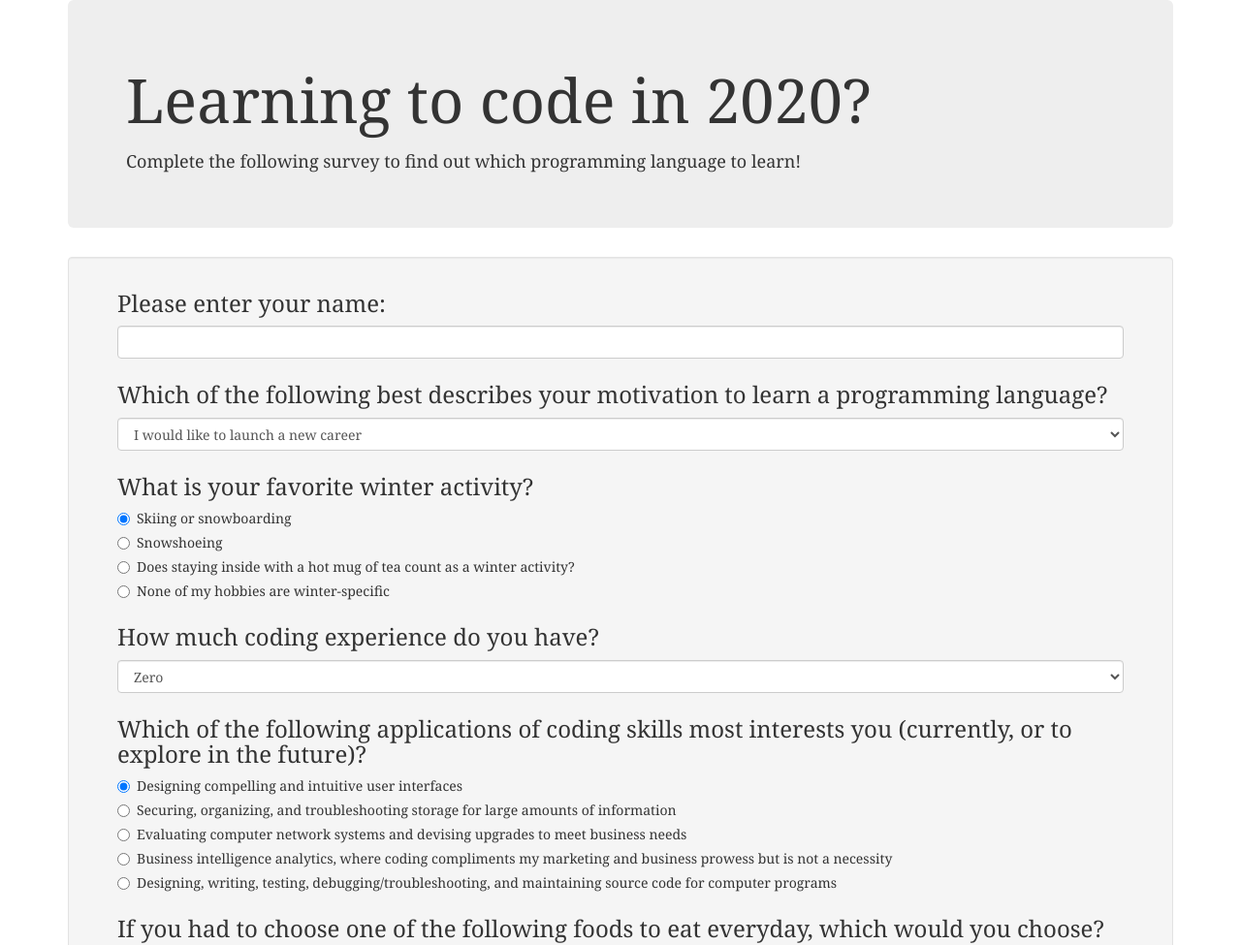
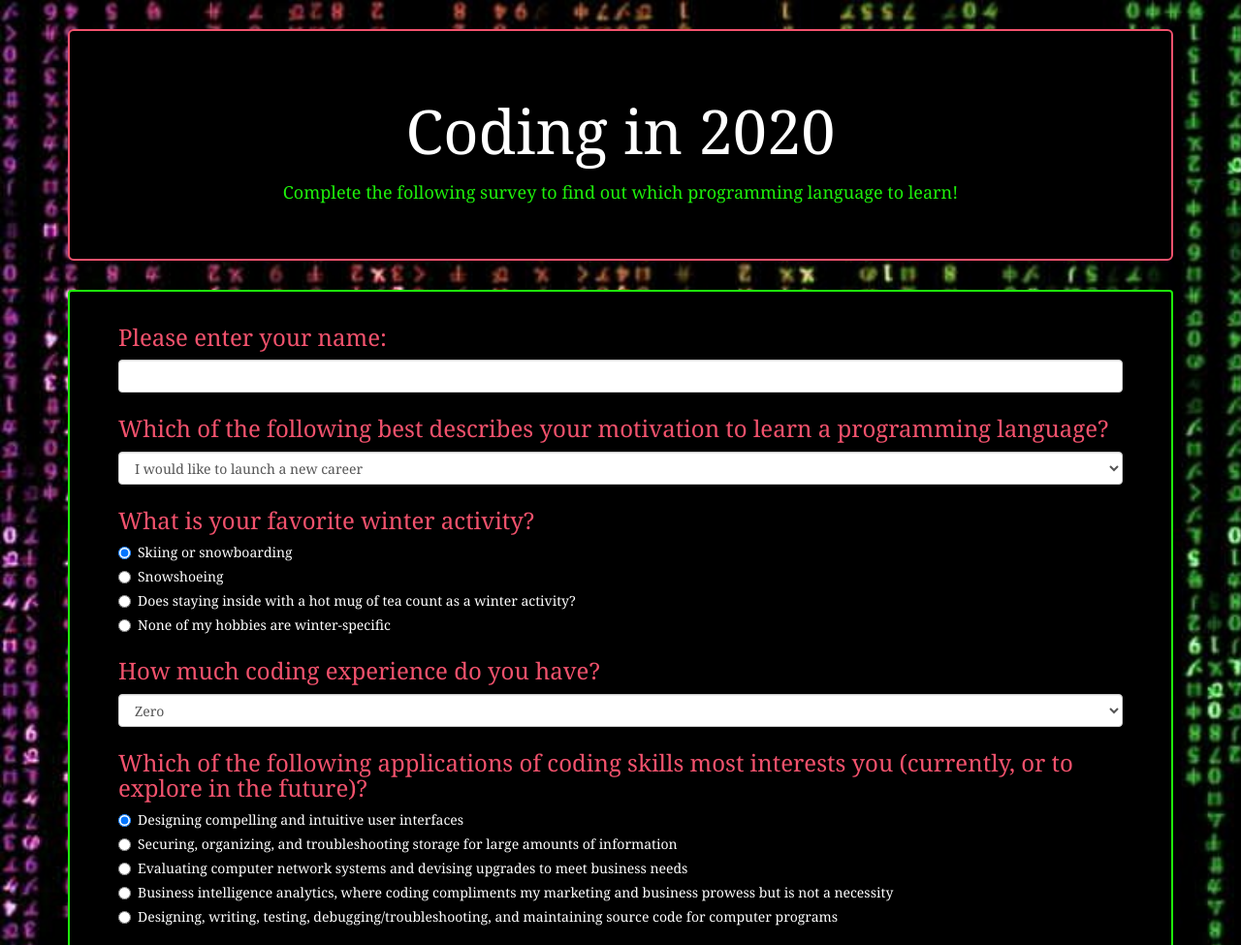
Before and after one commit to michelle-morin/programming-language-suggester, a plain HTML site: page index.html in a window 1280 px wide. Shown: the top 975 px of the page at 97% size. Drawn offline with Linux system fonts and the light colour scheme.

Commit message:
update custom styles

```diff
--- a/css/styles.css
+++ b/css/styles.css
@@ -1,9 +1,20 @@
 body {
   font-family: Georgia, 'Times New Roman', Times, serif;
+  background-image: url(../img/matrix.jpg);
+  background-size: cover;
+}
+
+.jumbotron {
+  margin-top: 30px;
+  background-color: black;
+  color: white;
+  text-align: center;
+  border: 2px solid #f3526d;
 }
 
 .jumbotron h2 {
   font-size: 18px;
+  color: #1ef00b;
 }
 
 #output {
@@ -24,4 +35,11 @@ h3 {
 .well {
   margin-bottom: 20px;
   padding: 10px 50px;
+  background-color: black;
+  color: white;
+  border: 2px solid #1ef00b;
 }
+
+form h3 {
+  color: #f3526d;
+}
--- a/index.html
+++ b/index.html
@@ -10,7 +10,7 @@
   <body>
     <div class="container">
       <div class="jumbotron">
-        <h1>Learning to code in 2020?</h1>
+        <h1>Coding in 2020</h1>
         <h2>Complete the following survey to find out which programming language to learn!</h2>
       </div>
 
```
Also changed, not shown: img/code.jpg (added), img/matrix.jpg (added), 1 other file.
